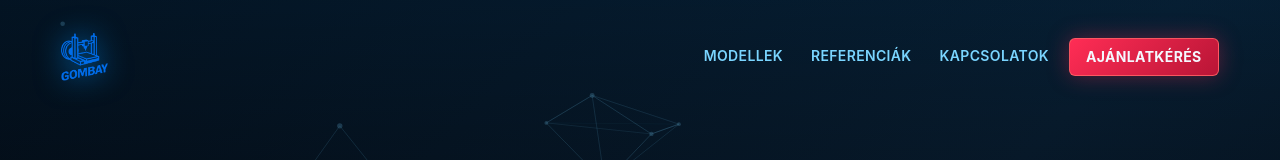
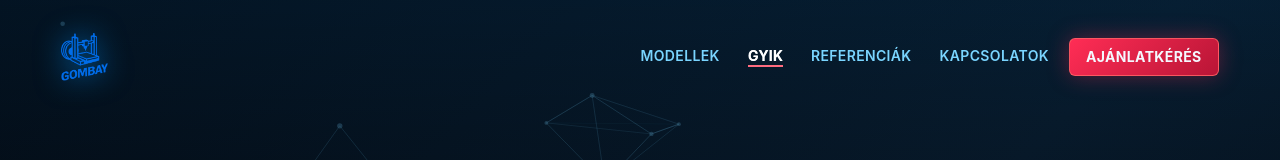
Before and after one commit to asokasa/Gombay_3D, a React (Vite) app in the folder frontend/: page /gyik in a window 1280 px wide. Shown: the top 160 px of the page. Built offline with nearby package versions, Linux system fonts and the light colour scheme; no server answers; a web font is replaced by a local one.

Commit message:
gyik_added

```diff
--- a/frontend/src/components/Navbar.jsx
+++ b/frontend/src/components/Navbar.jsx
@@ -85,6 +85,11 @@ export default function Navbar({ overlay = false, hideBrandUntilScrolled = false
                 </NavLink>
               </li>
               <li>
+                <NavLink to="/gyik" className={navLinkClass} onClick={handleNavigate}>
+                  GYIK
+                </NavLink>
+              </li>
+              <li>
                 <NavLink to="/referenciak" className={navLinkClass} onClick={handleNavigate}>
                   Referenciák
                 </NavLink>
```
